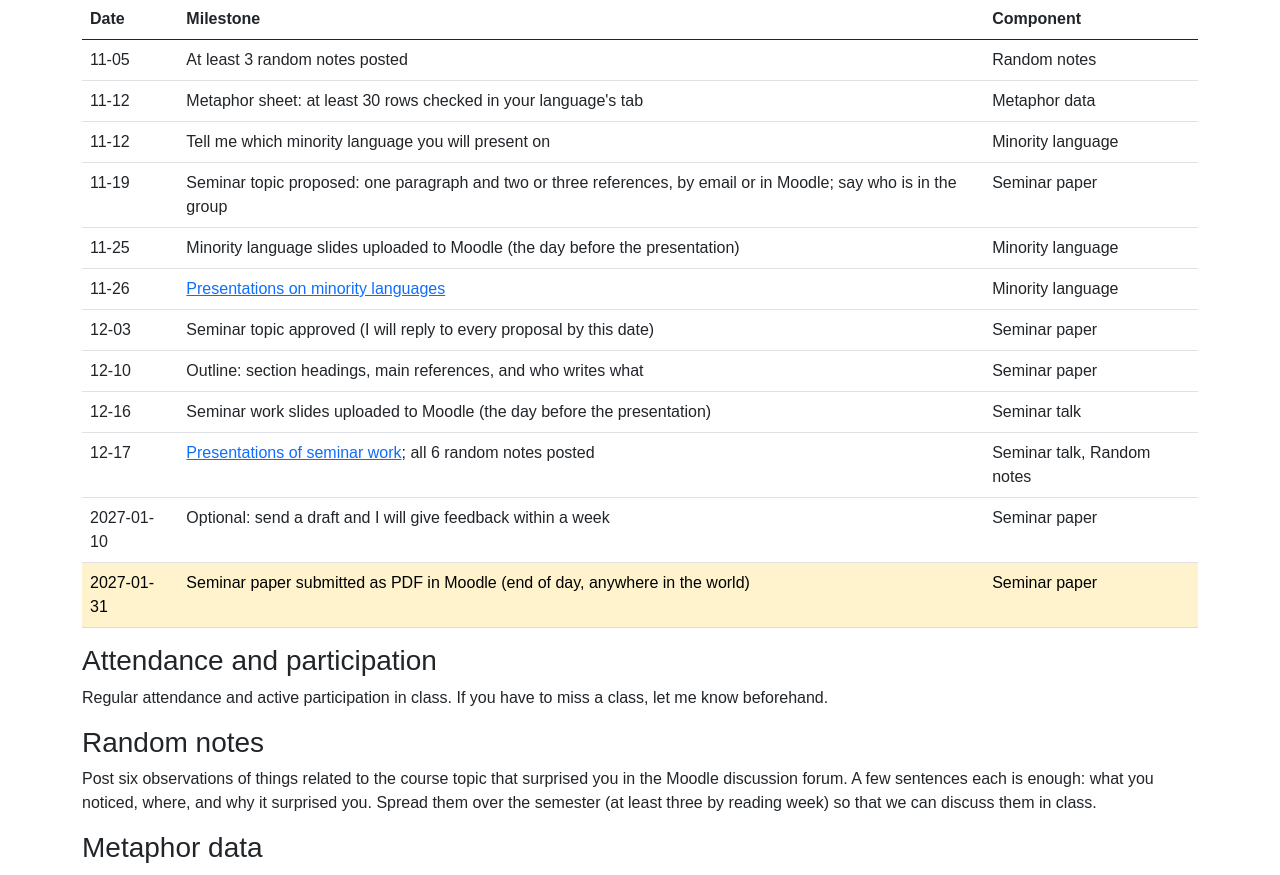
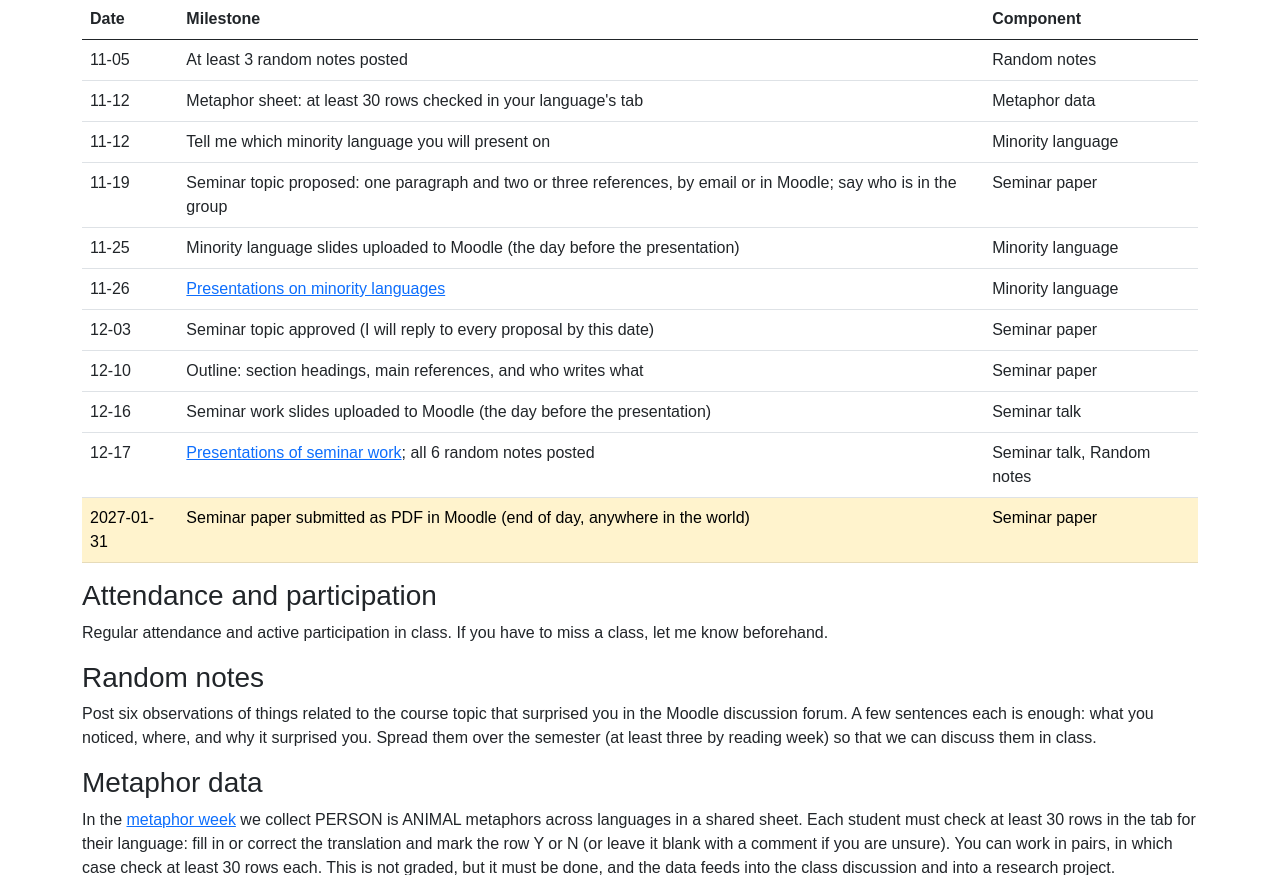
Before and after one commit to bond-lab/Linguistics-of-Asian-Languages, a Flask app: page /assessment/ in a window 1280 px wide; the page is wider, and only the part inside the window is pictured. Shown: the part 600-1475 px from the top of that part. Run offline with Flask 3, Linux system fonts and the light colour scheme.

Commit message:
assessment: drop the optional draft-feedback milestone
Co-Authored-By: Claude Fable 5.1 <noreply@anthropic.com>

```diff
--- a/docs/assessment/index.html
+++ b/docs/assessment/index.html
@@ -204,11 +204,6 @@
       <td><a href="../week/presentation/index.html">Presentations of seminar work</a>; all 6 random notes posted</td>
       <td>Seminar talk, Random notes</td>
     </tr>
-    <tr>
-      <td>2027-01-10</td>
-      <td>Optional: send a draft and I will give feedback within a week</td>
-      <td>Seminar paper</td>
-    </tr>
     <tr class="table-warning">
       <td>2027-01-31</td>
       <td>Seminar paper submitted as PDF in Moodle (end of day, anywhere in the world)</td>
--- a/web/templates/assessment.html
+++ b/web/templates/assessment.html
@@ -116,11 +116,6 @@
       <td><a href="{{ url_for('week', week_key='presentation') }}">Presentations of seminar work</a>; all 6 random notes posted</td>
       <td>Seminar talk, Random notes</td>
     </tr>
-    <tr>
-      <td>2027-01-10</td>
-      <td>Optional: send a draft and I will give feedback within a week</td>
-      <td>Seminar paper</td>
-    </tr>
     <tr class="table-warning">
       <td>{{ due }}</td>
       <td>Seminar paper submitted as PDF in Moodle (end of day, anywhere in the world)</td>
```
